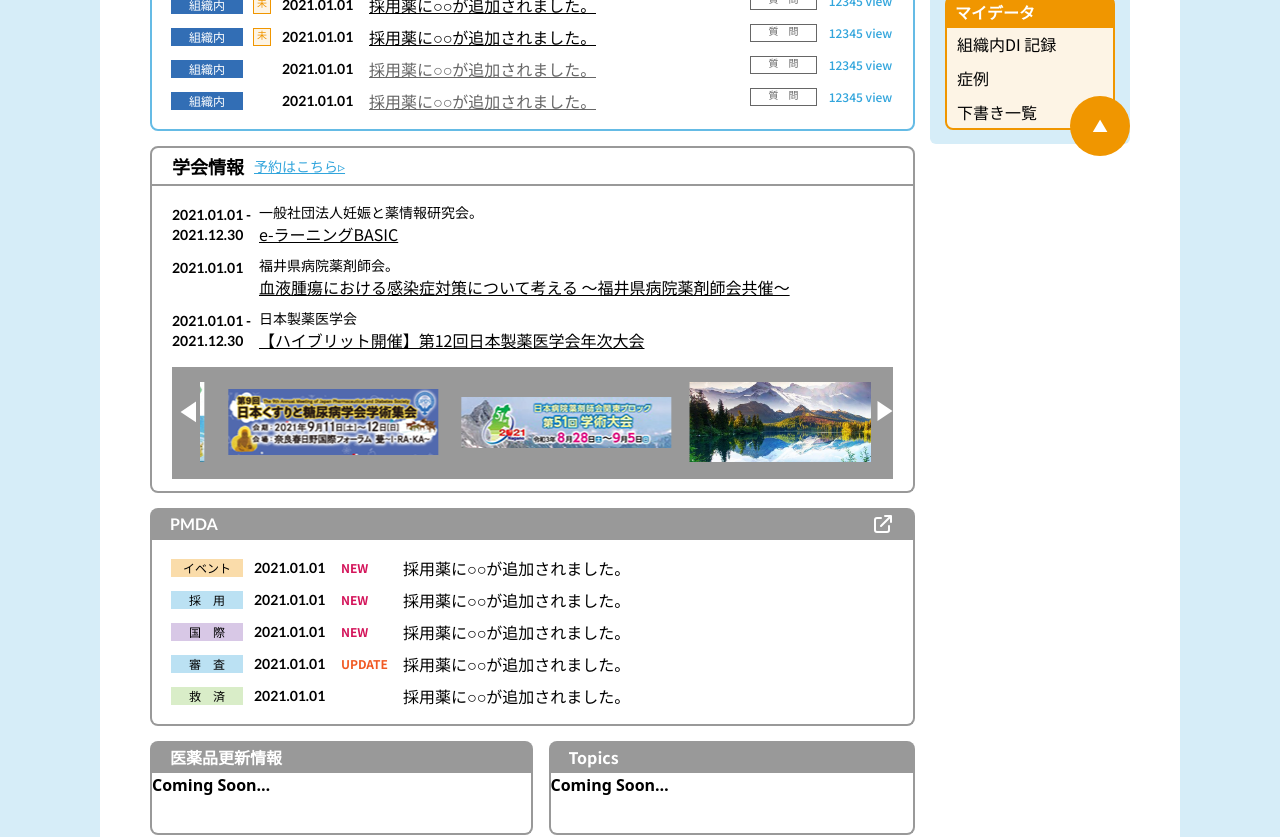
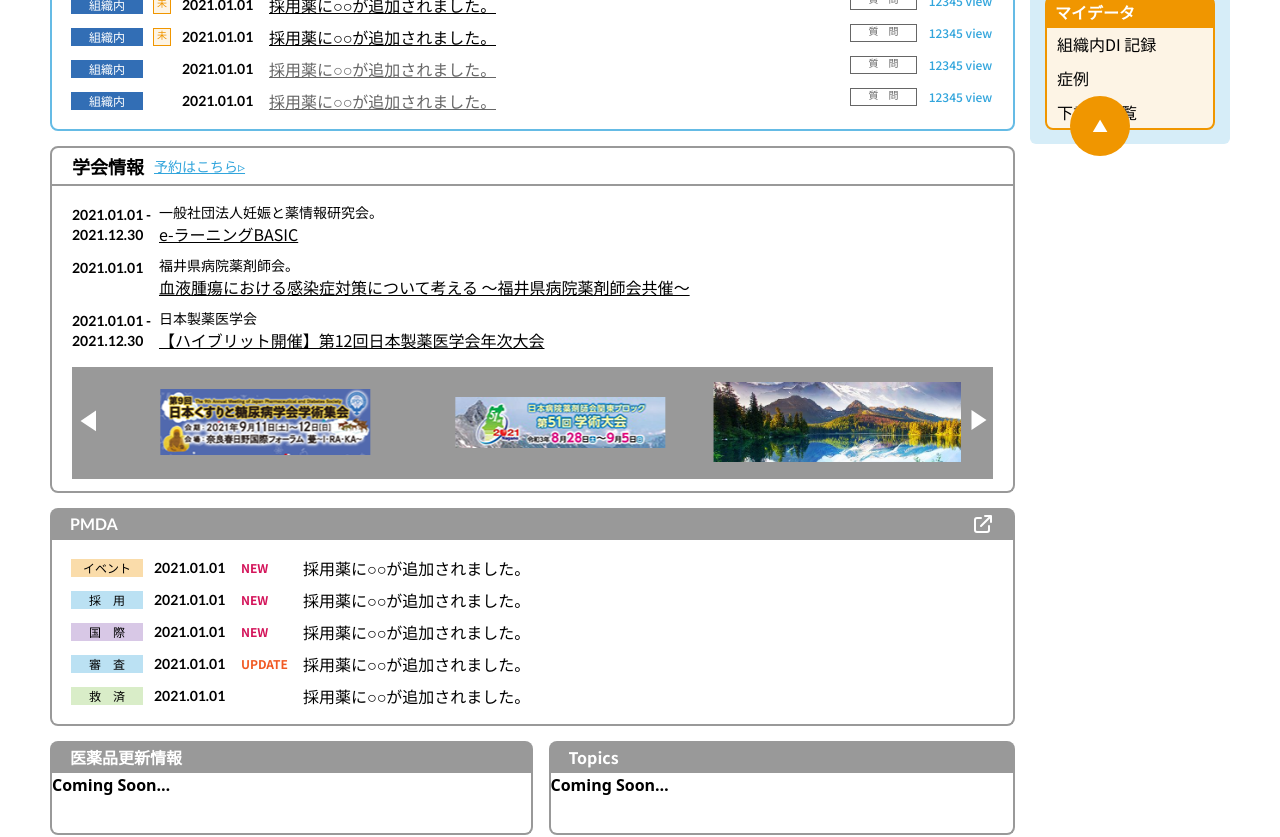
Before and after one commit to chenguowei983124/newui-aipharma, a Vue app: page / in a window 1280 px wide. Shown: the part 624-1461 px from the top of the page. Built offline with nearby package versions, Linux system fonts and the light colour scheme; the HTML template or start-up script is replaced by a standard one.

Commit message:
メイン固定に変更

```diff
--- a/src/App.vue
+++ b/src/App.vue
@@ -1,7 +1,18 @@
 <template>
-    <div class="max-w-full max-h-full min-w-min bg-backgroundMain">
-        <div class="max-w-full md:mr-25 md:ml-25 bg-white">
+    <div class="flex">
+        <div class="flex-grow max-h-full min-w-min bg-backgroundMain"></div>
+        <div
+            class="
+                flex-none
+                md:block
+                md:overflow-x-auto
+                w-full
+                md:w-270
+                bg-white
+            "
+        >
             <router-view />
         </div>
+        <div class="flex-grow max-h-full min-w-min bg-backgroundMain"></div>
     </div>
 </template>
```
